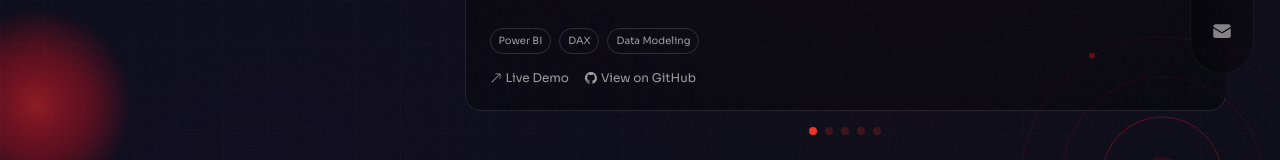
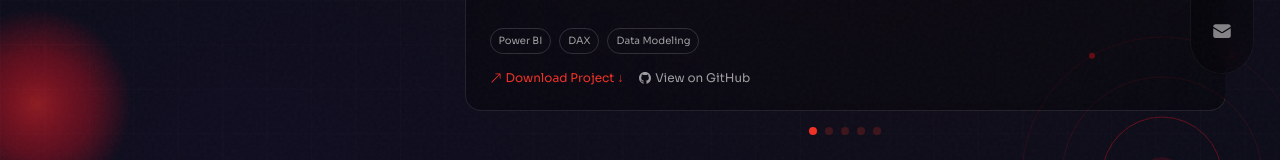
Before and after one commit to Jeevan92-coder/portfolio, a Next.js app: page /work in a window 1280 px wide. Shown: the part 489-649 px from the top of the page. Built offline with nearby package versions, Linux system fonts and the light colour scheme.

Commit message:
Update WorkSlider.jsx

```diff
--- a/components/WorkSlider.jsx
+++ b/components/WorkSlider.jsx
@@ -15,7 +15,8 @@ export const workSlides = [
     description: "Multi-page Power BI dashboard with Welcome, Performance Insights & Academic Analysis pages. KPIs, bar charts, histograms aur trend visuals se business performance track kiya.",
     color: "#F13024",
     icon: "📊",
-    link: "https://github.com/Jeevan92-coder/Business-Data-Analysis-Dashboard",
+    link: "/Business Data Analysis Dashboard.zip",
+    download: true,
     github: "https://github.com/Jeevan92-coder/Business-Data-Analysis-Dashboard",
   },
   {
@@ -25,7 +26,8 @@ export const workSlides = [
     description: "3-page professional dashboard — Welcome Page, Customer Overview & Customer Segmentation. Customer behavior, demographics aur segment-wise insights visualize kiye gaye hain.",
     color: "#f59e0b",
     icon: "📈",
-    link: "https://github.com/Jeevan92-coder/professional-dashboard",
+    link: "/Professional Data Analytics Dashboard.zip",
+    download: true,
     github: "https://github.com/Jeevan92-coder/professional-dashboard",
   },
   {
@@ -35,7 +37,8 @@ export const workSlides = [
     description: "K-Means clustering se 200 mall customers ko 5 segments mein divide kiya. Silhouette Score: 0.5547. Target, Standard, Careful, Careless & Sensible customers identify kiye.",
     color: "#7c3aed",
     icon: "🧠",
-    link: "https://github.com/Jeevan92-coder/Customer-Segmentation-using-Clustering-Python-",
+    link: "/customer-segmentation.zip",
+    download: true,
     github: "https://github.com/Jeevan92-coder/Customer-Segmentation-using-Clustering-Python-",
   },
   {
@@ -55,7 +58,7 @@ export const workSlides = [
     description: "Bank customers ka churn predict karne ke liye ML model banaya. Data cleaning, EDA, aur classification algorithms se identify kiya ki kaun sa customer bank chhodne wala hai — business retention strategy mein help karta hai.",
     color: "#0ea5e9",
     icon: "🏦",
-    link: "https://bankchurn-beige.vercel.app/",
+    link: "https://github.com/Jeevan92-coder/BankChurnProject",
     github: "https://github.com/Jeevan92-coder/BankChurnProject",
   },
 
@@ -95,6 +98,15 @@ const WorkSlider = () => {
                 ))}
               </div>
               <div className="flex gap-4">
+                {project.download ? (
+                  <a
+                    href={project.link}
+                    download
+                    className="flex items-center gap-1 text-xs text-accent hover:text-white transition-colors duration-300"
+                  >
+                    <BsArrowUpRight size={12} /> Download Project ↓
+                  </a>
+                ) : (
                   <Link
                     href={project.link}
                     target="_blank"
@@ -103,6 +115,7 @@ const WorkSlider = () => {
                   >
                     <BsArrowUpRight size={12} /> Live Demo
                   </Link>
+                )}
                 <Link
                   href={project.github}
                   target="_blank"
```
Lines whose indentation alone changed are shown as unchanged.
